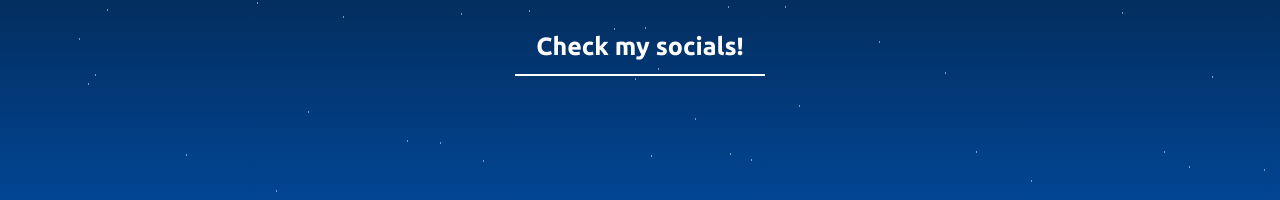
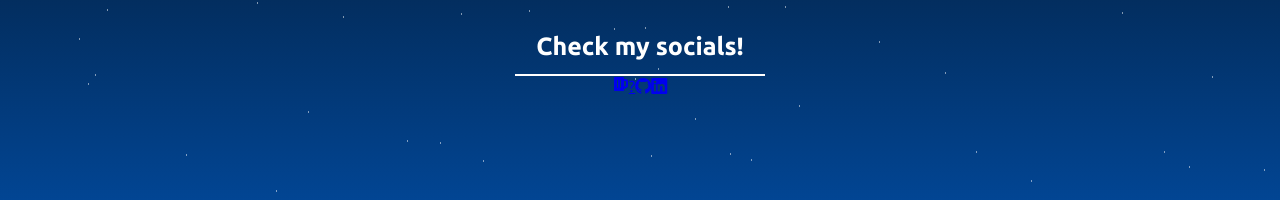
Before and after one commit to ervintuzlic/ervinportfoliotwo, a React (Create React App) app: page / in a window 1280 px wide. Shown: the part 591-791 px from the top of the page. Built offline with nearby package versions, Linux system fonts and the light colour scheme.

Commit message:
Adjustments #2

```diff
--- a/package.json
+++ b/package.json
@@ -6,8 +6,10 @@
     "@testing-library/jest-dom": "^5.16.5",
     "@testing-library/react": "^13.3.0",
     "@testing-library/user-event": "^13.5.0",
+    "bootstrap-icons": "^1.9.1",
     "react": "^18.2.0",
     "react-dom": "^18.2.0",
+    "react-icons": "^4.4.0",
     "react-scripts": "5.0.1",
     "web-vitals": "^2.1.4"
   },
--- a/public/index.html
+++ b/public/index.html
@@ -11,6 +11,8 @@
     />
     <link rel="stylesheet" type="text/css" href="http://fonts.googleapis.com/css?family=Ubuntu:regular,bold&subset=Latin">
     <link rel="apple-touch-icon" href="%PUBLIC_URL%/logo192.png" />
+    <link rel="stylesheet" href="https://cdn.jsdelivr.net/npm/bootstrap-icons@1.9.1/font/bootstrap-icons.css">
+
     <!--
       manifest.json provides metadata used when your web app is installed on a
       user's mobile device or desktop. See https://developers.google.com/web/fundamentals/web-app-manifest/
--- a/src/App.css
+++ b/src/App.css
@@ -323,3 +323,17 @@ li a:hover {
   width: 250px;
   border: 1px solid #FFFFFF;
 }
+
+.icons{
+  height:100px;
+}
+
+.icon{
+  width:100px;
+  height:100px;
+}
+
+.bi{
+  width:100px;
+  height:100px;
+}
--- a/src/App.js
+++ b/src/App.js
@@ -1,4 +1,5 @@
 import logo from './images/Frame274.png';
+import { FaBeer } from 'react-icons/fa';
 import './App.css';
 
 function App(){
@@ -34,6 +35,11 @@ function App(){
       <section className="secondary-section">
         <h4>Check my socials!</h4>
         <hr className="line"></hr>
+        <div className="icons">
+            <a className="icon" href="https://www.google.com"><FaBeer />?</a>
+            <a className="icon" href="https://www.google.com"><i className="bi bi-github btn-wb"></i></a>
+            <a className="icon" href="https://www.google.com"><i className="bi bi-linkedin btn-wb"></i></a>
+        </div>
       </section>
     </div>
   );
```
Also changed, not shown: 1 other file (tests, documents, lock files or other folders).
